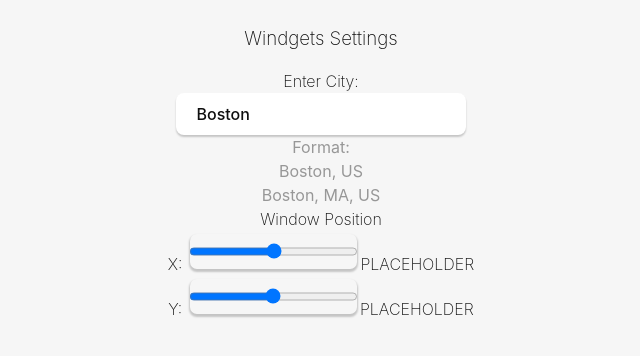
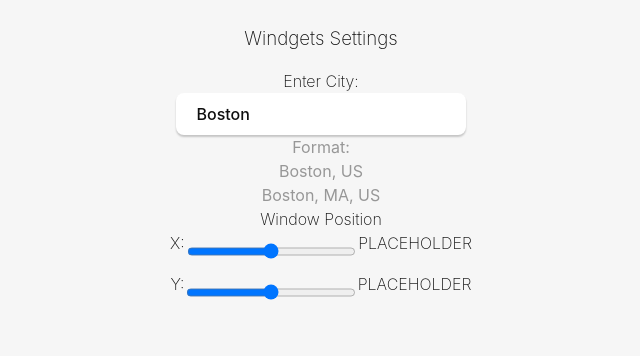
Before and after one commit to bmisz/Windgets, a React (Vite) app: page /settings in a window 1280 px wide. Shown: the top 356 px of the page, without its empty margins (319-959 px from the left). Built offline with nearby package versions, Linux system fonts and the light colour scheme; a web font is replaced by a local one.

Commit message:
refactor: clean up SettingsPage component and imporve user settings handling

```diff
--- a/src-tauri/tauri.conf.json
+++ b/src-tauri/tauri.conf.json
@@ -30,7 +30,7 @@
         "label": "settings",
         "url": "/settings",
         "width": 400,
-        "height": 180,
+        "height": 500,
         "resizable": true,
         "visible": false
       }
--- a/src/SettingsPage.css
+++ b/src/SettingsPage.css
@@ -8,8 +8,11 @@
 	color: #979797;
 	font-weight: bolder;
 }
-.win-settin{
+.win-setting {
 	display: flex;
 	flex-direction: row;
 	justify-content: space-between;
 }
+.slider {
+	box-shadow: none;
+}
--- a/src/SettingsPage.tsx
+++ b/src/SettingsPage.tsx
@@ -75,12 +75,12 @@ export default function SettingsPage() {
 			<a>Window Position</a>
 			<div className="win-setting">
 				<a>X: </a>
-				<input type="range" min={0} max={100} step={1}></input>
+				<input className='slider' type="range" min={0} max={100} step={1}></input>
 				<a>PLACEHOLDER</a>
 			</div>
 			<div className="win-setting">
 				<a>Y: </a>
-				<input type="range" min={0} max={100} step={1}></input>
+				<input className='slider' type="range" min={0} max={100} step={1}></input>
 				<a>PLACEHOLDER</a>
 			</div>
 		</div>
```
Lines whose indentation alone changed are shown as unchanged.
